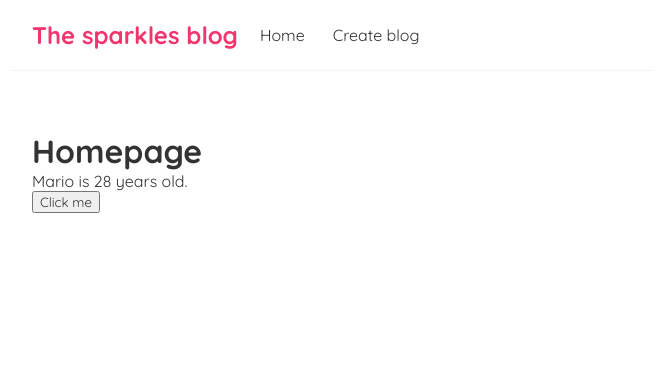
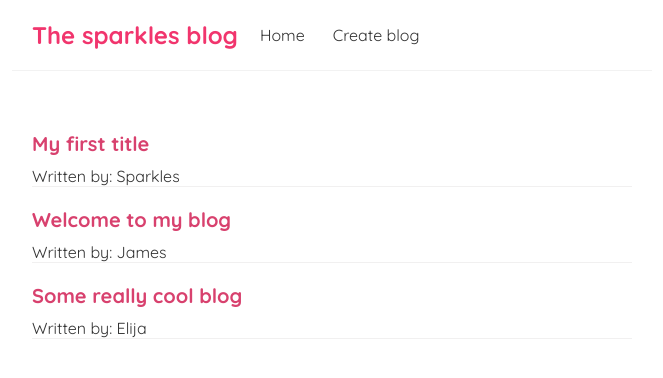
Before and after one commit to sparkle666/bloggy-react, a React (Create React App) app: page / in a window 1280 px wide. Shown: the top 378 px of the page, without its empty margins (308-971 px from the left). Built offline with nearby package versions, Linux system fonts and the light colour scheme; the HTML template or start-up script is replaced by a standard one.

Commit message:
added some dummy blog data to render

```diff
--- a/src/Home.js
+++ b/src/Home.js
@@ -1,18 +1,20 @@
 import { useState } from 'react'
 
 const Home = () => {
-    const [name, setName] = useState('Mario')
-    const [age, setAge] = useState(28)
+    const [blogs, setBlogs] = useState([
+        {title: "My first title", body: "Lorem ipsum somento willyon", author: "Sparkles", id: 1},
+        {title: "Welcome to my blog", body: "Lorem ipsum somento willyon", author: "James", id: 2},
+        {title: "Some really cool blog", body: "Lorem ipsum somento...", author: "Elija", id: 3},
+    ])
 
-    const handleClick = () => {
-        setName('Luigi')
-        setAge(30)
-    }
     return(
         <div className="home">
-            <h1>Homepage</h1>
-            <p>{name} is {age} years old. </p>
-            <button onClick = {handleClick}>Click me</button>
+            { blogs.map((blog) => (
+                <div className="blog-preview" key={blog.id}>
+                    <h2>{blog.title}</h2>
+                    <p>Written by: {blog.author}</p>
+                </div>
+            )) }
         </div>
     )
 }
--- a/src/index.css
+++ b/src/index.css
@@ -33,3 +33,16 @@
   margin: 40px auto;
   padding: 20px;
 }
+.blog-preview {
+  padding: 10px, 16px;
+  margin-bottom: 20px;
+  border-bottom: 1px solid #f1f0f0;
+}
+.blog-preview:hover {
+  box-shadow: 1px, 3px, 5px rgb(119, 119, 119);
+}
+.blog-preview h2{
+  font-size: 20px;
+  color: #d8416e;
+  margin-bottom: 10px;
+}
```
